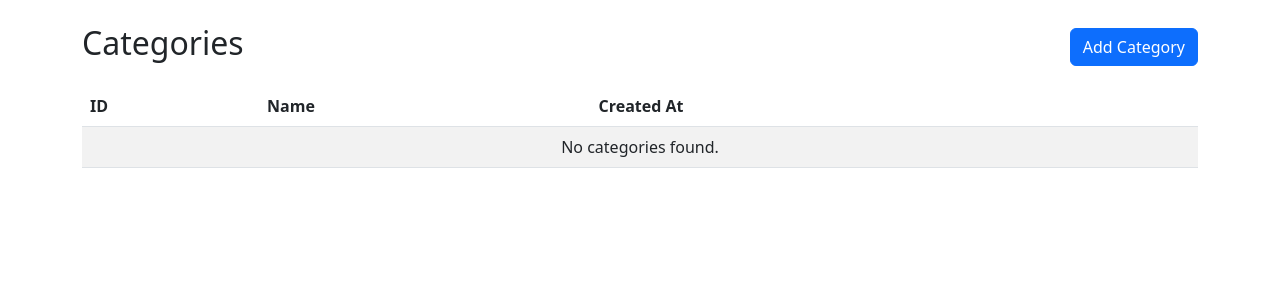
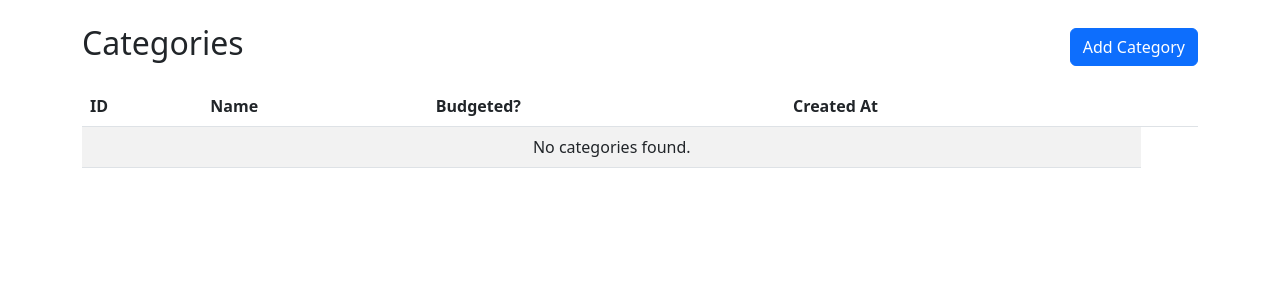
Before and after one commit to angeljach/make_me_rich, a Flask app: page /categories in a window 1280 px wide. Shown: the part 56-356 px from the top of the page. Run offline with Flask 3, Linux system fonts and the light colour scheme; data that the repository does not hold is empty.

Commit message:
feat: Categories view updated to show is_budgeted

```diff
--- a/templates/categories.html
+++ b/templates/categories.html
@@ -10,6 +10,7 @@
     <tr>
         <th>ID</th>
         <th>Name</th>
+        <th>Budgeted?</th>
         <th>Created At</th>
         <th></th>
     </tr>
@@ -19,6 +20,7 @@
     <tr>
         <td>{{ category.id }}</td>
         <td>{{ category.name }}</td>
+        <td>{{ 'Y' if category.is_budgeted else 'N' }}</td>
         <td>{{ category.created_at }}</td>
         <td>
             <a href="{{ url_for('edit_category', id=category.id) }}" class="btn btn-sm btn-warning">Edit</a>
```
